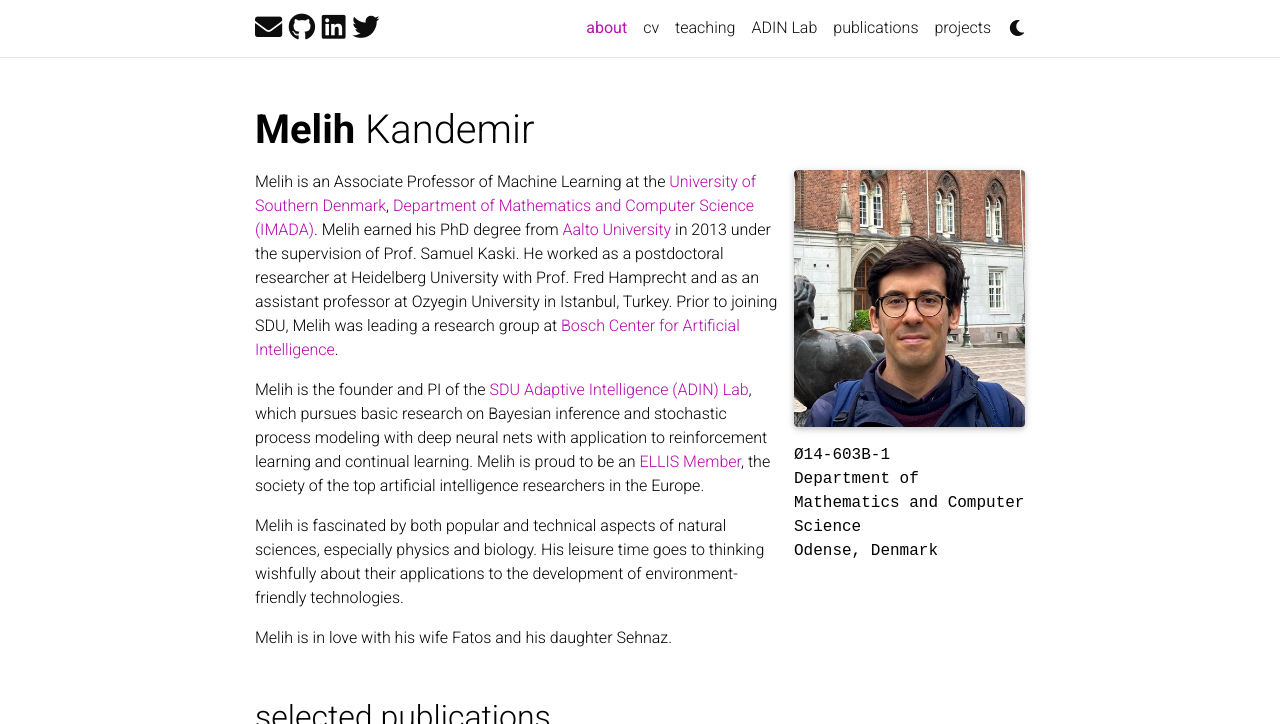
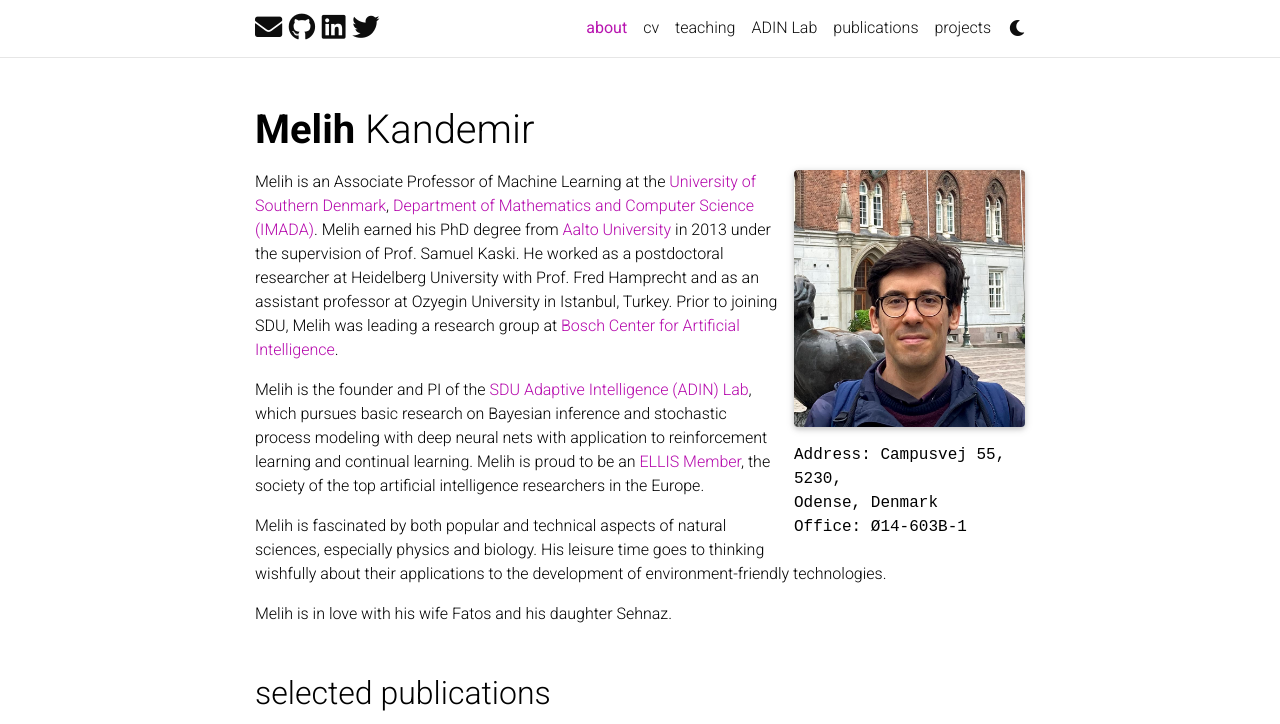
Before and after one commit to melihkandemir/melihkandemir.github.io, a Jekyll site: the page built from _pages/about.md, in a window 1280 px wide and 1099 px high, cut to the strip 0-724 px from the top of the window. Built offline with Jekyll 4.4.1, drawn with Linux system fonts in a browser that asks for light colours; full-size pictures stand in for the smaller copies a plugin makes; comment, search, counter and statistics services are not loaded; a style sheet for code colours, icons or effects is not loaded.

Commit message:
Update about.md

```diff
--- a/_pages/about.md
+++ b/_pages/about.md
@@ -10,9 +10,9 @@ profile:
   image: melih_kandemir.png
   image_circular: false # crops the image to make it circular
   address: >
-    <p>Ø14-603B-1</p>
-    <p>Department of Mathematics and Computer Science</p>
-    <p>Odense, Denmark</p>
+    <p>Address: Campusvej 55, 5230,</p>
+    <p>         Odense, Denmark</p>
+    <p>Office:  Ø14-603B-1</p>
 
 news: false  # includes a list of news items
 selected_papers: true # includes a list of papers marked as "selected={true}"
```
